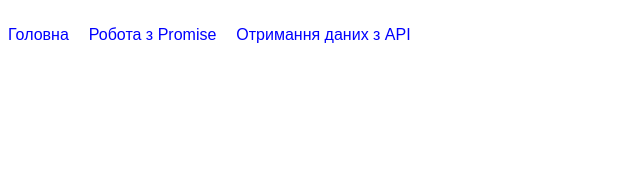
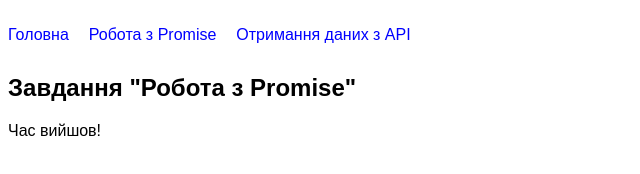
Before and after one commit to nknikkka/webprog-js-lab-11, a plain HTML site: page promise.html in a window 1280 px wide. Shown: the whole page, without its empty margins (0-640 px from the left). Drawn offline with Linux system fonts and the light colour scheme.

Commit message:
Update promise.html

```diff
--- a/promise.html
+++ b/promise.html
@@ -14,10 +14,21 @@
             <li><a href="fetch.html">Отримання даних з API</a></li>
         </ul>
     </nav>
-    <script>function wait(ms) {
-        return new Promise(resolve => setTimeout(resolve, ms));
-    }
 
-    wait(3000).then(() => console.log("Час вийшов!"));</script>
+    <h1>Завдання "Робота з Promise"</h1>
+
+    <!-- Місце для виведення повідомлення -->
+    <div id="message"></div>
+
+    <script>
+        function wait(ms) {
+            return new Promise(resolve => setTimeout(resolve, ms));
+        }
+
+        wait(3000).then(() => {
+            // Виводимо повідомлення на сторінку
+            document.getElementById("message").innerText = "Час вийшов!";
+        });
+    </script>
 </body>
 </html>
```
